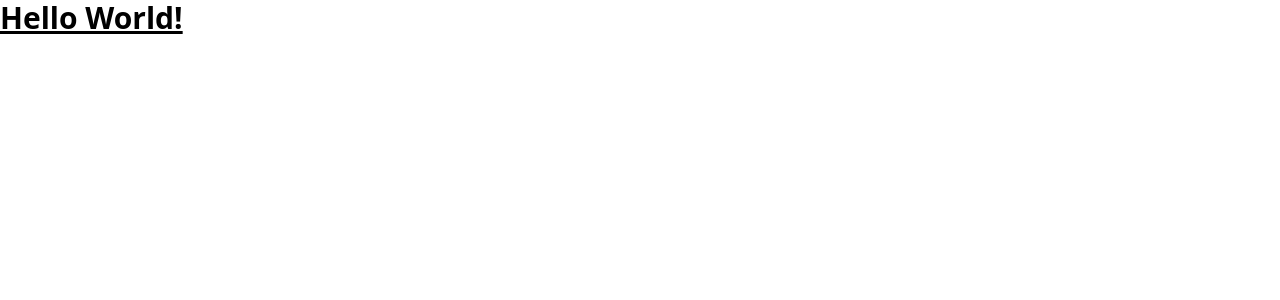
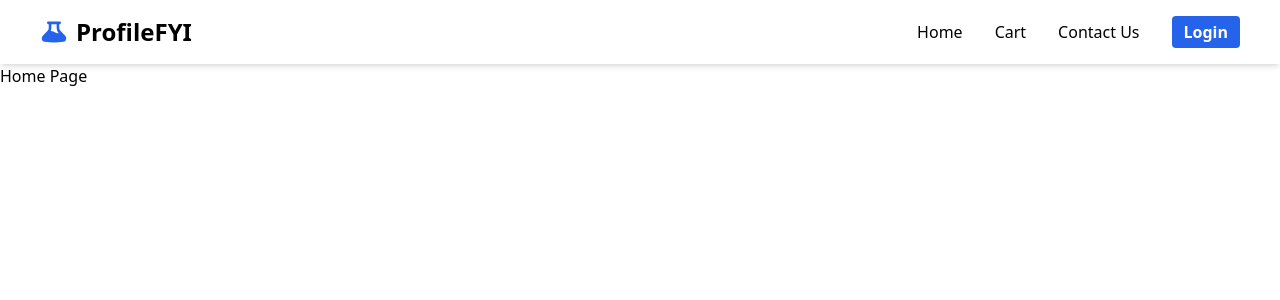
Before and after one commit to ritik-bansal2662/profilefyi-assessment, a React (Create React App) app: page / in a window 1280 px wide. Shown: the top 300 px of the page. Built offline with nearby package versions, Linux system fonts and the light colour scheme.

Commit message:
responsive navbar implemented

```diff
--- a/package.json
+++ b/package.json
@@ -3,11 +3,15 @@
   "version": "0.1.0",
   "private": true,
   "dependencies": {
+    "@heroicons/react": "^2.1.5",
+    "@reduxjs/toolkit": "^2.2.7",
     "@testing-library/jest-dom": "^5.17.0",
     "@testing-library/react": "^13.4.0",
     "@testing-library/user-event": "^13.5.0",
     "react": "^18.3.1",
     "react-dom": "^18.3.1",
+    "react-redux": "^9.1.2",
+    "react-router-dom": "^6.26.0",
     "react-scripts": "^5.0.1",
     "web-vitals": "^2.1.4"
   },
--- a/src/App.js
+++ b/src/App.js
@@ -1,7 +1,21 @@
+import { BrowserRouter as Router, Routes, Route } from "react-router-dom";
+
+import Header from "./components/Header";
+import HomeScreen from "./screens/HomeScreen";
 
 function App() {
   return (
-    <div className="text-3xl font-bold underline">Hello World!</div>
+
+    <Router>
+      <div>
+        <Header />
+        <div className="w-full h-screen mt-16">
+          <Routes>
+            <Route path='/' element={<HomeScreen />} />
+          </Routes>
+        </div>
+      </div>
+    </Router>
   );
 }
 
--- /dev/null
+++ b/src/components/Header.jsx
@@ -0,0 +1,45 @@
+import { Bars3BottomRightIcon, BeakerIcon, XMarkIcon } from '@heroicons/react/16/solid'
+import React, { useState } from 'react'
+import { Link } from 'react-router-dom';
+
+const Header = () => {
+    let [open, setOpen] =useState(false);
+
+    let links = [
+        {name:'Home', path:'/'},
+        {name:'Cart', path:'/cart'},
+        {name:'Contact Us', path:'/contact-us'},
+    ]
+
+  return (
+    <div className='shadow-md w-full fixed top-0 left-0'>
+        <div className='md:px-10 py-4 px-7 md:flex justify-between items-center bg-white py-4'>
+            {/* logo Here */}
+            <div className='flex text-2xl cursor-pointer items-center gap-2'>
+                <BeakerIcon className='w-7 h-7 text-blue-600' />
+                <span className='font-bold'>ProfileFYI</span>
+            </div>
+
+            {/* Menu icon */}
+            <div onClick={()=>setOpen(!open)} className='absolute right-8 top-6 cursor-pointer md:hidden w-7 h-7'>
+            {
+                open ? <XMarkIcon/> : <Bars3BottomRightIcon />
+            }
+            </div>
+
+
+            {/* Nav Links Here */}
+            <div>
+                <ul className={`md:flex md:items-center md:pb-0 pb-12 absolute md:static bg-white md:z-auto z-[-1] left-0 w-full md:w-auto md:pl-0 pl-9 transition-all duration-500 ease-in ${open ? 'top-12' : 'top-[-490px]'}`}>
+                    {
+                        links.map( link => <li className='font-semifold my-7 md:my-0 md:ml-8'><Link to={link.path}>{link.name}</Link></li>)
+                    }
+                    <Link to='/login' className='btn bg-blue-600 text-white md:ml-8 font-semibold px-3 py-1 rounded duration-500 md:static'>Login</Link>
+                </ul>
+            </div>
+        </div>
+    </div>
+  )
+}
+
+export default Header
--- /dev/null
+++ b/src/components/Product.jsx
@@ -0,0 +1,20 @@
+import React from 'react'
+
+type ProductProps = {
+    productId:String,
+    image:String,
+    name: String,
+    price:number,
+    stock:Number,
+    handler: () => void
+}
+
+const Product = ({ productId, productImage, name, price,stock,handler }) => {
+  return (
+    <div>
+
+    </div>
+  )
+}
+
+export default Product
--- /dev/null
+++ b/src/features/product/productSlice.js
@@ -0,0 +1,17 @@
+import { createSlice } from "@reduxjs/toolkit";
+
+const initialState = {
+    products: [{ id:1, name: "sneaker", price:"4000", rating:"4.7", brand:"nike"}]
+}
+
+export const productSlice = createSlice({
+    name: 'product',
+    initialState,
+    reducers: {
+        getProducts: (state, action) => {}
+    }
+})
+
+export const {getProducts} = productSlice.actions
+
+export default productSlice.reducer
--- /dev/null
+++ b/src/screens/HomeScreen.jsx
@@ -0,0 +1,11 @@
+import React from 'react'
+
+const HomeScreen = () => {
+  return (
+    <div>
+      Home Page
+    </div>
+  )
+}
+
+export default HomeScreen
--- /dev/null
+++ b/src/store/store.js
@@ -0,0 +1,7 @@
+import { configureStore } from "@reduxjs/toolkit";
+import productReducer from '../features/product/productSlice'
+
+
+export const store = configureStore({
+    reducer: productReducer
+})
```
Also changed, not shown: 1 other file (tests, documents, lock files or other folders).
